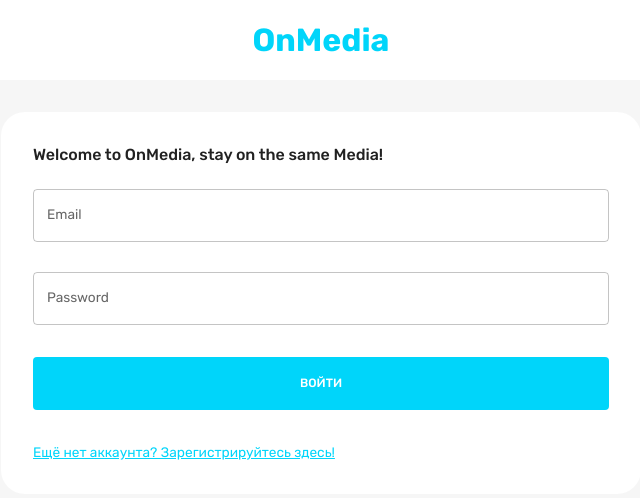
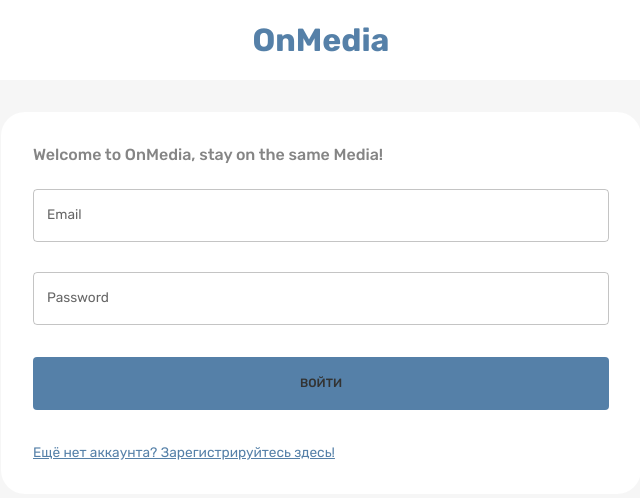
Before and after one commit to Driadix/social-media, a React (Create React App) app in the folder client/: page /auth in a window 1280 px wide. Shown: the top 498 px of the page, without its empty margins (319-959 px from the left). Built offline with nearby package versions, Linux system fonts and the light colour scheme.

Commit message:
fix: little changes to theme pallete, some additional styles

```diff
--- a/client/src/scenes/LoginPage/Form/styles.js
+++ b/client/src/scenes/LoginPage/Form/styles.js
@@ -35,7 +35,7 @@
     m: '2rem 0',
     p: '1rem',
     backgroundColor: palette.primary.main,
-    color: palette.background.alt,
+    color: palette.neutral.dark,
     '&:hover': { color: palette.primary.main },
   },
   changePageButton: {
--- a/client/src/scenes/LoginPage/styles.js
+++ b/client/src/scenes/LoginPage/styles.js
@@ -15,6 +15,7 @@
   titleStyles: {
     fontWeight: '500',
     marginBottom: '1.5rem',
+    color: palette.neutral.mediumMain,
   },
 });
 
--- a/client/src/theme.js
+++ b/client/src/theme.js
@@ -1,4 +1,3 @@
-// color design tokens export
 export const colorTokens = {
   grey: {
     0: '#FFFFFF',
@@ -16,16 +15,16 @@
     1000: '#000000',
   },
   primary: {
-    50: '#E6FBFF',
-    100: '#CCF7FE',
-    200: '#99EEFD',
-    300: '#66E6FC',
-    400: '#33DDFB',
-    500: '#00D5FA',
-    600: '#00A0BC',
-    700: '#006B7D',
-    800: '#00353F',
-    900: '#001519',
+    50: '#F5F7FA',
+    100: '#DDE4EB',
+    200: '#BBD0DE',
+    300: '#99BBD1',
+    400: '#77A6C5',
+    500: '#5580A8',
+    600: '#3E5D7E',
+    700: '#2A3D54',
+    800: '#16242A',
+    900: '#0A0F15',
   },
 };
 
```
Also changed, not shown: client/.eslintrc.js.
